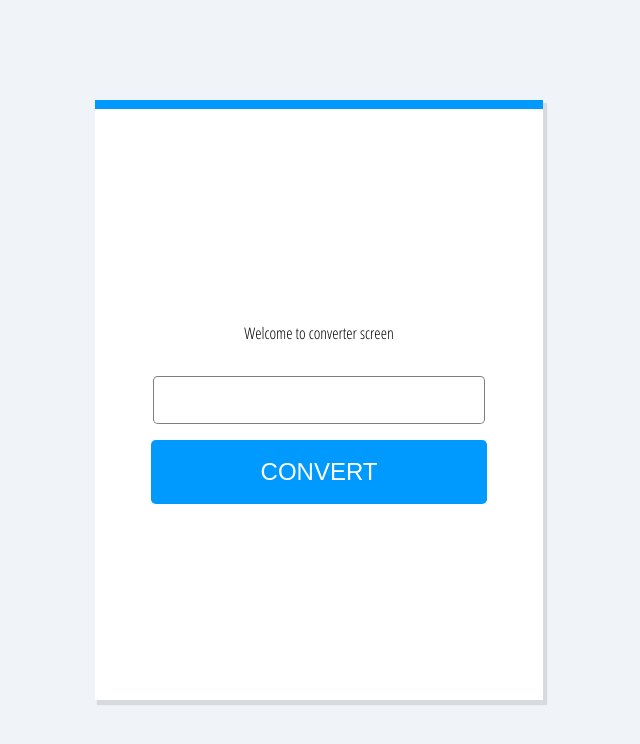
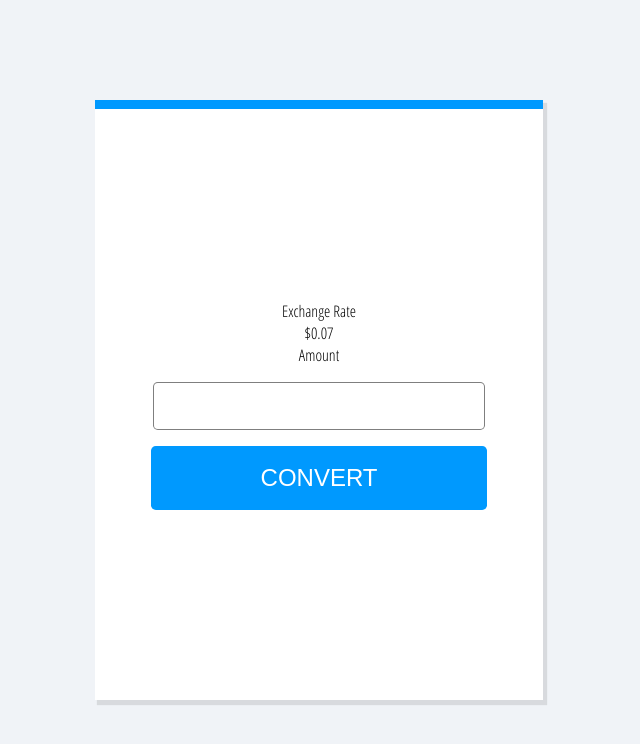
Before and after one commit to BolajiOlajide/simple-currency-converter, a React (Create React App) app: page / in a window 1280 px wide. Shown: the top 744 px of the page, without its empty margins (321-961 px from the left). Built offline with nearby package versions, Linux system fonts and the light colour scheme; the HTML template or start-up script is replaced by a standard one.

Commit message:
feat(footer): create footer component

```diff
--- a/src/components/Header/Header.component.tsx
+++ b/src/components/Header/Header.component.tsx
@@ -1,7 +1,4 @@
 import * as React from 'react';
-
-// styles
-import './Header.css';
 
 
 const Header = (props: any) => <React.Fragment>
--- a/src/components/Input/Input.component.tsx
+++ b/src/components/Input/Input.component.tsx
@@ -4,8 +4,16 @@ import * as React from 'react';
 import './Input.css';
 
 
-const Input = (props: any) => <input
-  type="number" value={props.value} name="amount"
-/>;
+const Input = (props: any) => {
+  return (
+    <React.Fragment>
+      <label>{props.label}</label>
+      <input
+        type={props.type || "text"} value={props.value}
+        name={props.name} onChange={props.onChange}
+      />
+    </React.Fragment>
+  );
+};
 
 export default Input;
--- a/src/pages/ConverterScreen/ConverterScreen.component.tsx
+++ b/src/pages/ConverterScreen/ConverterScreen.component.tsx
@@ -5,16 +5,30 @@ import './ConverterScreen.css';
 
 // components
 import Button from '../../components/Button/Button.component';
+import Header from '../../components/Header/Header.component';
 import Input from '../../components/Input/Input.component';
 import SkeletonBody from '../../components/SkeletonBody/SkeletonBody.component';
 
 
 class ConverterScreen extends React.Component {
+  public state = {
+    amount: ''
+  }
+
+  public onChange = (event: any) => this.setState({
+    [event.target.name]: event.target.value
+  });
+
   public render() {
+    const { amount } = this.state;
+
     return (
       <SkeletonBody>
-        <p>Welcome to converter screen</p>
-        <Input />
+        <Header rate="$0.07"/>
+        <Input
+          type="number" value={amount}
+          name="amount" label="Amount" onChange={this.onChange}
+        />
         <Button label="CONVERT" />
       </SkeletonBody>
     );
```
Also changed, not shown: src/components/Footer/Footer.component.tsx (added, +11 -0 lines), src/components/Header/Header.css (deleted), src/components/Input/Input.css (line endings or trailing spaces).
